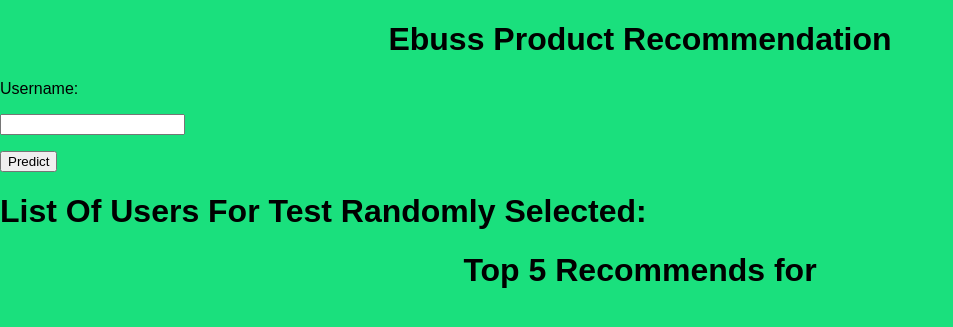
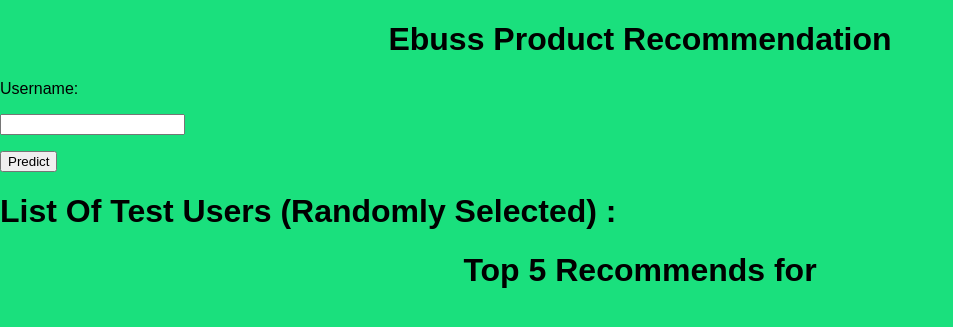
Before and after one commit to Alwin-K-Thomas/Product_Recommendation, a Flask app: template templates/index.html in a window 1280 px wide. Shown: the top 327 px of the page, without its empty margins (0-953 px from the left). Run offline with Flask 2, Linux system fonts and the light colour scheme; the template is opened without the code that fills it, so the values that code supplies are empty; parts of the project's set-up code (start-up, migrations or seed data) failed here and were passed over; some libraries are stand-ins or nearby versions.

Commit message:
Update index.html

```diff
--- a/templates/index.html
+++ b/templates/index.html
@@ -19,7 +19,7 @@
     </div>
     <div>
         {% if users is not none%}
-        <h1>List Of Users For Test Randomly Selected:</h1>
+        <h1>List Of Test Users (Randomly Selected) :</h1>
         <ul>
             {% for member in users: %}
             <li>{{ member }}</li>
```
